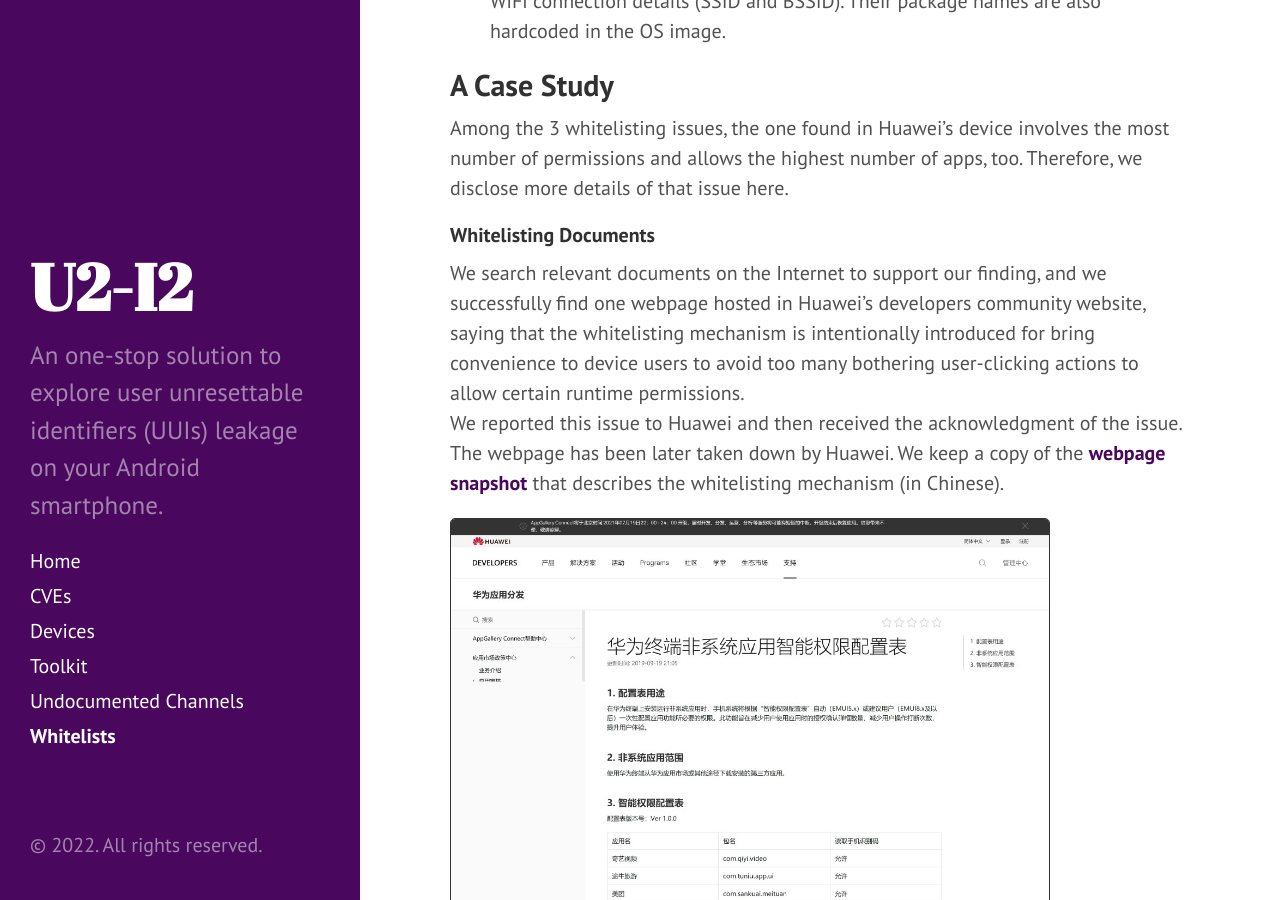
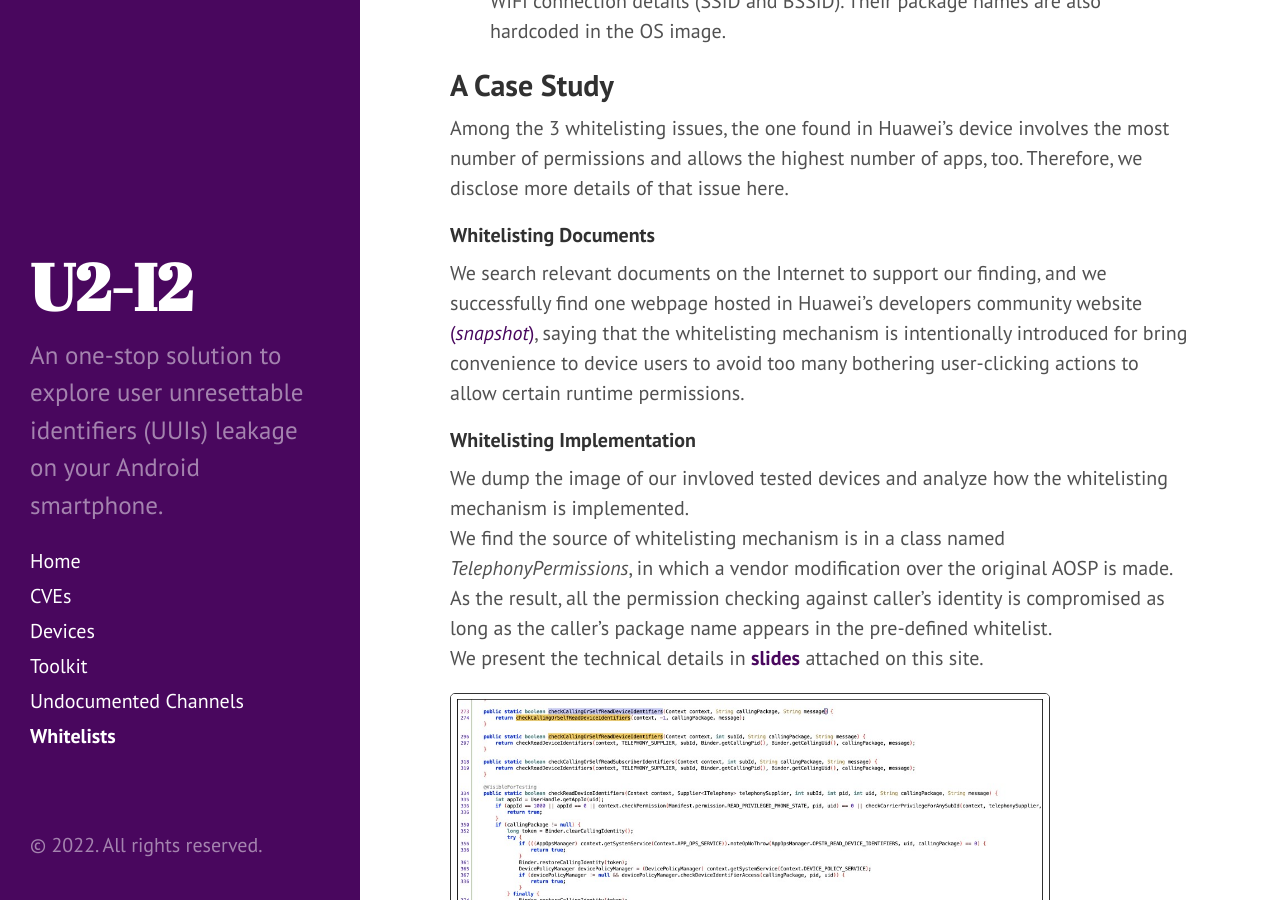
Before and after one commit to cyberooo/u2i2, a Jekyll site: the page built from whitelist.md, in a window 1280 px wide and 900 px high, scrolled down 622 px. Built offline with Jekyll 4.4.1, drawn with Linux system fonts in a browser that asks for light colours; nearby versions of some CDN libraries.

```diff
--- a/whitelist.md
+++ b/whitelist.md
@@ -31,10 +31,11 @@ Among the 3 whitelisting issues, the one found in Huawei's device involves the m
 
 #### Whitelisting Documents
 
-We search relevant documents on the Internet to support our finding, and we successfully find one webpage hosted in Huawei's developers community website, saying that the whitelisting mechanism is intentionally introduced for bring convenience to device users to avoid too many bothering user-clicking actions to allow certain runtime permissions.
-We reported this issue to Huawei and then received the acknowledgment of the issue. The webpage has been later taken down by Huawei. We keep a copy of the [**webpage snapshot**]({{ site.baseurl }}/docs/public/huawei-whitelist-documentation-snapshot-20-Jul-2021.pdf){:target="_blank"} that describes the whitelisting mechanism (in Chinese).
+We search relevant documents on the Internet to support our finding, and we successfully find one webpage hosted in Huawei's developers community website [(_snapshot_)]({{ site.baseurl }}/docs/public/whitelist-snapshot.pdf){:target="_blank"}, saying that the whitelisting mechanism is intentionally introduced for bring convenience to device users to avoid too many bothering user-clicking actions to allow certain runtime permissions.
 
-<img src="{{ site.baseurl }}/docs/public/huawei-whitelist-documentation.jpg" alt="Webpage snapshot in Chinese" width="600"/>
+<!--We reported this issue to Huawei and then received the acknowledgment of the issue. The webpage has been later taken down by Huawei. We keep a copy of the [**webpage snapshot** (20 Jul 2021)]({{ site.baseurl }}/docs/public/huawei-whitelist-documentation-snapshot-20-Jul-2021.pdf){:target="_blank"} that describes the whitelisting mechanism (in Chinese).-->
+
+<!-- img src="{{ site.baseurl }}/docs/public/huawei-whitelist-documentation.jpg" alt="Webpage snapshot in Chinese" width="600"/-->
 
 #### Whitelisting Implementation
 
@@ -50,7 +51,7 @@ From the dumped image we also perform a text search and eventually find the list
 Within the XML file, there are lists of apps' package names defined in a *string-array* data structure. We find there are *162*  and *253* apps are defined as *"system apps"* and *"whitelisted app"*, respectively.
 We attach the partial content of the XML file on this site, you can click [**here**]({{ site.baseurl }}/docs/public/whitelisted-app.xml){:target="_blank"} to download it.
 
-<img src="{{ site.baseurl }}/docs/public/whitelisted-app.jpg" alt="The XML file contains the whitelisted apps' package names" width="600"/>
+<!--img src="{{ site.baseurl }}/docs/public/whitelisted-app.jpg" alt="The XML file contains the whitelisted apps' package names" width="600"/-->
 
 <p class="message">
 <b>Claim of Responsible Disclose</b>
```
Also changed, not shown: cve.md (+5 -3 lines), index.md (+9 -0 lines), undoc_channels.md (+1 -1 lines), README.md, 2 other files.
